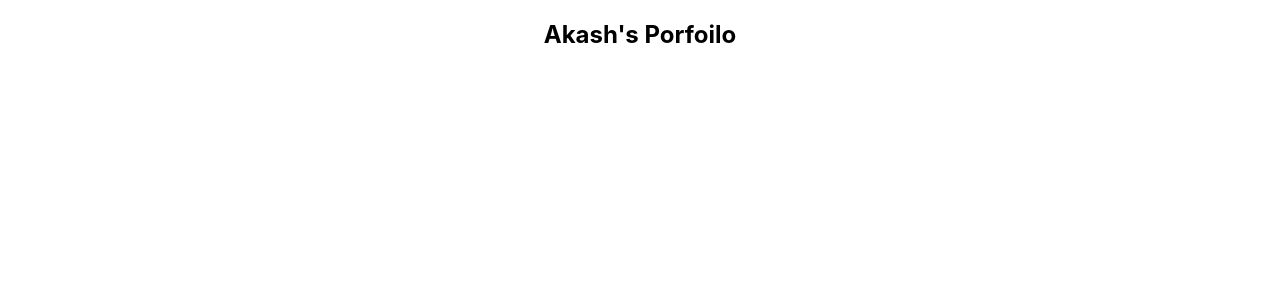
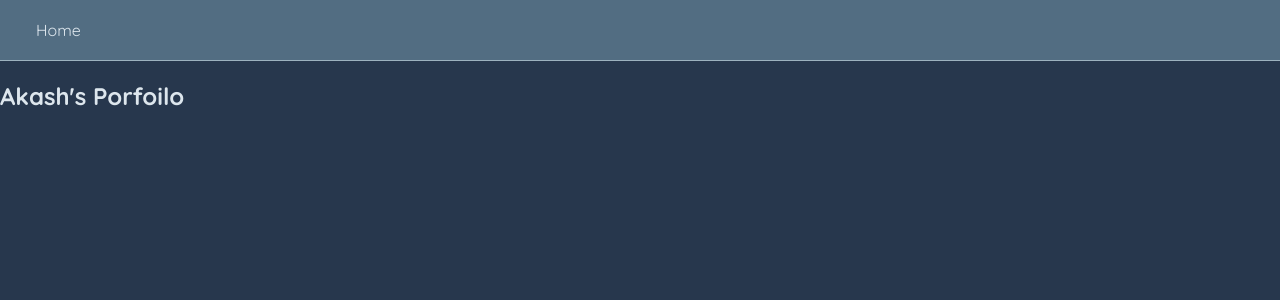
Before and after one commit to singak1/portfolio, a React (Create React App) app: page / in a window 1280 px wide. Shown: the top 300 px of the page. Built offline with nearby package versions, Linux system fonts and the light colour scheme.

Commit message:
add intial navbar component

```diff
--- a/package.json
+++ b/package.json
@@ -8,6 +8,7 @@
     "@testing-library/user-event": "^13.5.0",
     "react": "^18.2.0",
     "react-dom": "^18.2.0",
+    "react-router-dom": "^6.13.0",
     "react-scripts": "5.0.1",
     "web-vitals": "^2.1.4"
   },
--- a/src/App.css
+++ /dev/null
@@ -1,38 +0,0 @@
-.App {
-  text-align: center;
-}
-
-.App-logo {
-  height: 40vmin;
-  pointer-events: none;
-}
-
-@media (prefers-reduced-motion: no-preference) {
-  .App-logo {
-    animation: App-logo-spin infinite 20s linear;
-  }
-}
-
-.App-header {
-  background-color: #282c34;
-  min-height: 100vh;
-  display: flex;
-  flex-direction: column;
-  align-items: center;
-  justify-content: center;
-  font-size: calc(10px + 2vmin);
-  color: white;
-}
-
-.App-link {
-  color: #61dafb;
-}
-
-@keyframes App-logo-spin {
-  from {
-    transform: rotate(0deg);
-  }
-  to {
-    transform: rotate(360deg);
-  }
-}
--- a/src/App.js
+++ b/src/App.js
@@ -1,10 +1,14 @@
-import './App.css';
+import Navbar from "./Components/Navbar";
+import { BrowserRouter as Router } from "react-router-dom";
 
 function App() {
   return (
-    <div className="App">
-      <h2>Akash's Porfoilo</h2>
-    </div>
+    <Router>
+      <div className="App">
+        <Navbar />
+        <h2>Akash's Porfoilo</h2>
+      </div>
+    </Router>
   );
 }
 
--- /dev/null
+++ b/src/Components/Navbar.js
@@ -0,0 +1,11 @@
+import { Link } from "react-router-dom"
+
+const Navbar = () => {
+    return (
+        <div className="nav">
+            <Link to="/">Home</Link>
+        </div>
+    )
+}
+
+export default Navbar
--- a/src/index.css
+++ b/src/index.css
@@ -1,13 +1,31 @@
+@import url('https://fonts.googleapis.com/css2?family=Quicksand:wght@300;400;500;600;700&display=swap');
 body {
   margin: 0;
-  font-family: -apple-system, BlinkMacSystemFont, 'Segoe UI', 'Roboto', 'Oxygen',
-    'Ubuntu', 'Cantarell', 'Fira Sans', 'Droid Sans', 'Helvetica Neue',
-    sans-serif;
-  -webkit-font-smoothing: antialiased;
-  -moz-osx-font-smoothing: grayscale;
+  font-family: "Quicksand";
+  background-color: #27374D;
+  color:#DDE6ED
 }
 
 code {
   font-family: source-code-pro, Menlo, Monaco, Consolas, 'Courier New',
     monospace;
 }
+
+.nav {
+  background-color:#526D82 ;
+  padding: 20px;
+  display: flex;
+  align-items: center;
+  margin: 0 auto;
+  border-bottom: 1px solid #9DB2BF;
+}
+
+.nav a {
+  text-decoration: none;
+  color:#DDE6ED;
+  margin-left: 16px;
+}
+
+.nav a:hover {
+  color: #9DB2BF;
+}
```
Also changed, not shown: 1 other file (tests, documents, lock files or other folders).
